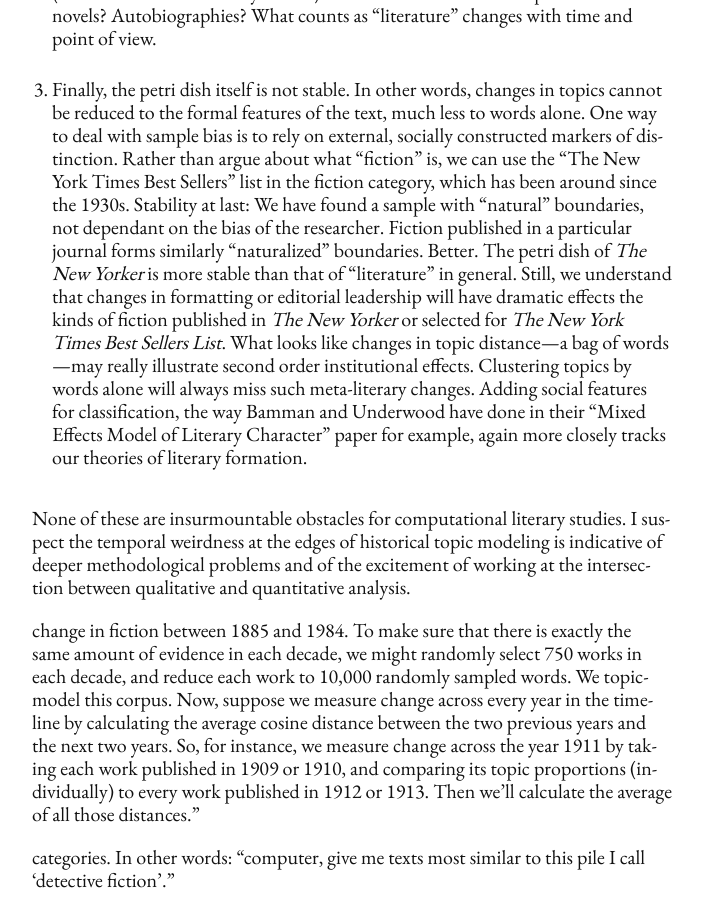
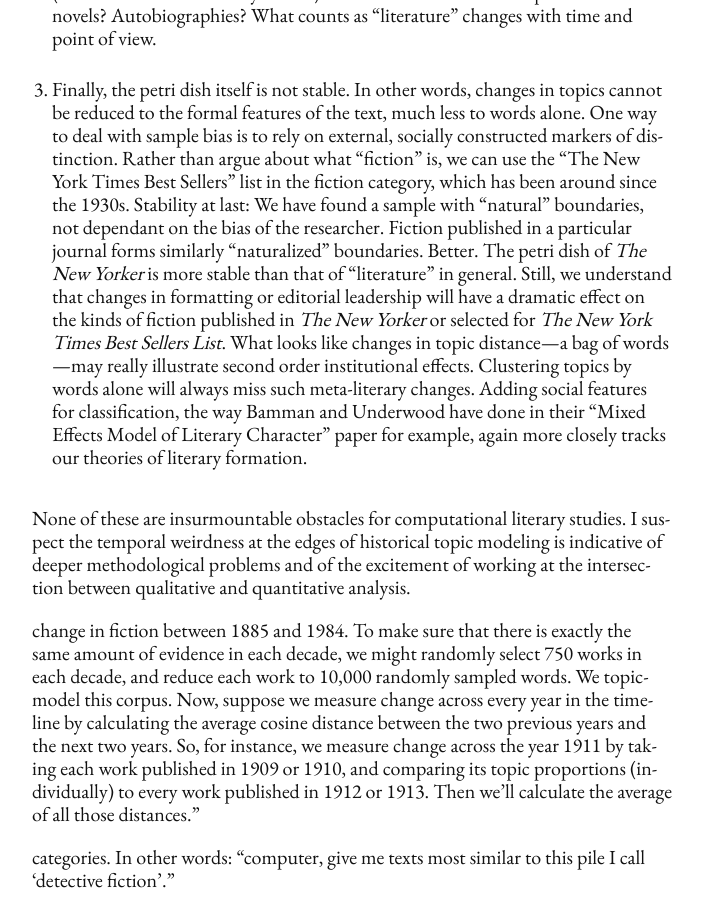
Before and after one commit to denten/denten.github.io, a Jekyll site: the page built from _posts/2018-07-25-time-and-topics.md, in a window 1280 px wide and 900 px high, scrolled down 2003 px. Shown: the whole window, without its empty margins (288-991 px from the left). Built offline with Jekyll 4.4.1, drawn with Linux system fonts in a browser that asks for light colours.

Commit message:
update yamls

```diff
--- a/_posts/2018-07-25-time-and-topics.md
+++ b/_posts/2018-07-25-time-and-topics.md
@@ -105,7 +105,7 @@ sample with "natural" boundaries, not dependant on the bias of the researcher.
 Fiction published in a particular journal forms similarly "naturalized"
 boundaries. Better. The petri dish of *The New Yorker* is more stable than
 that of "literature" in general.  Still, we understand that changes in
-formatting or editorial leadership will have dramatic effects the kinds of
+formatting or editorial leadership will have a dramatic effect on the kinds of
 fiction published in *The New Yorker* or selected for *The New York Times Best
 Sellers List*.  What looks like changes in topic distance---a bag of
 words---may really illustrate second order institutional effects. Clustering
```
